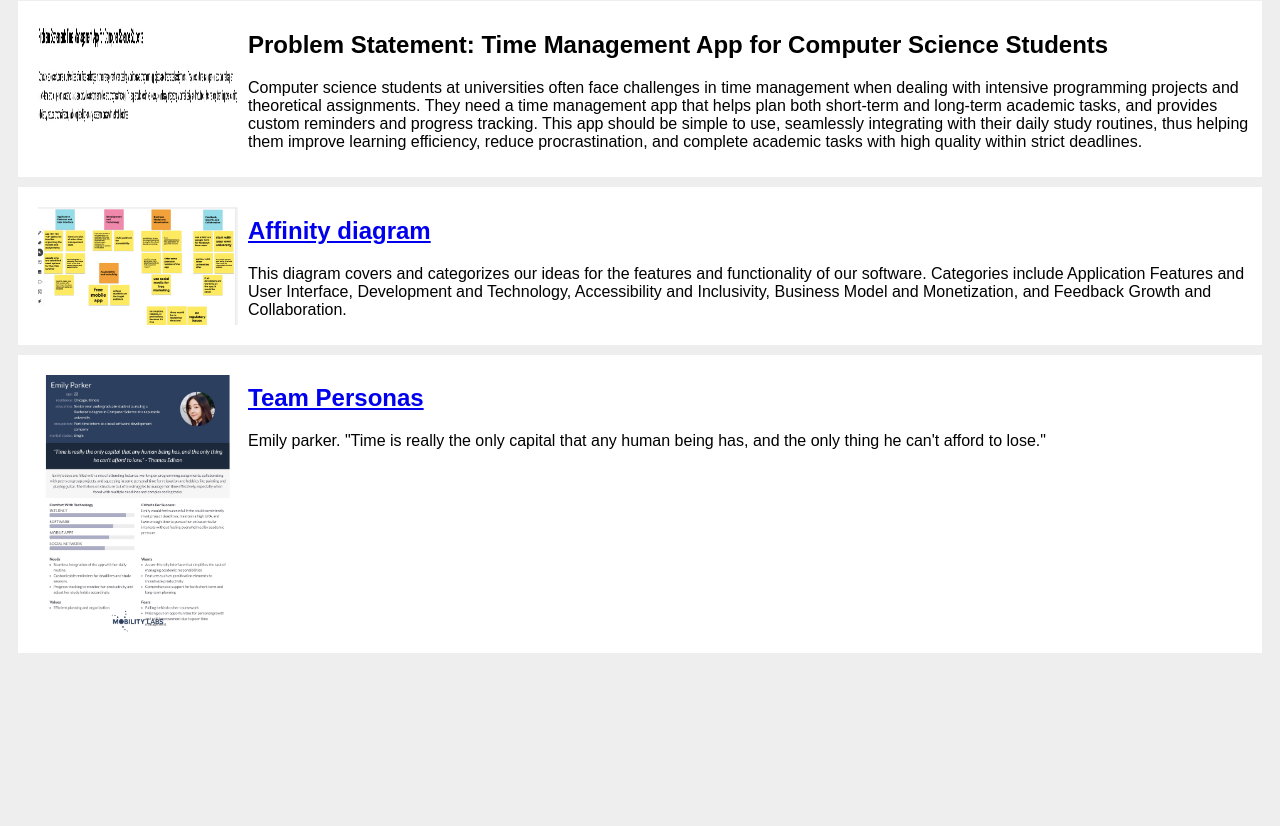
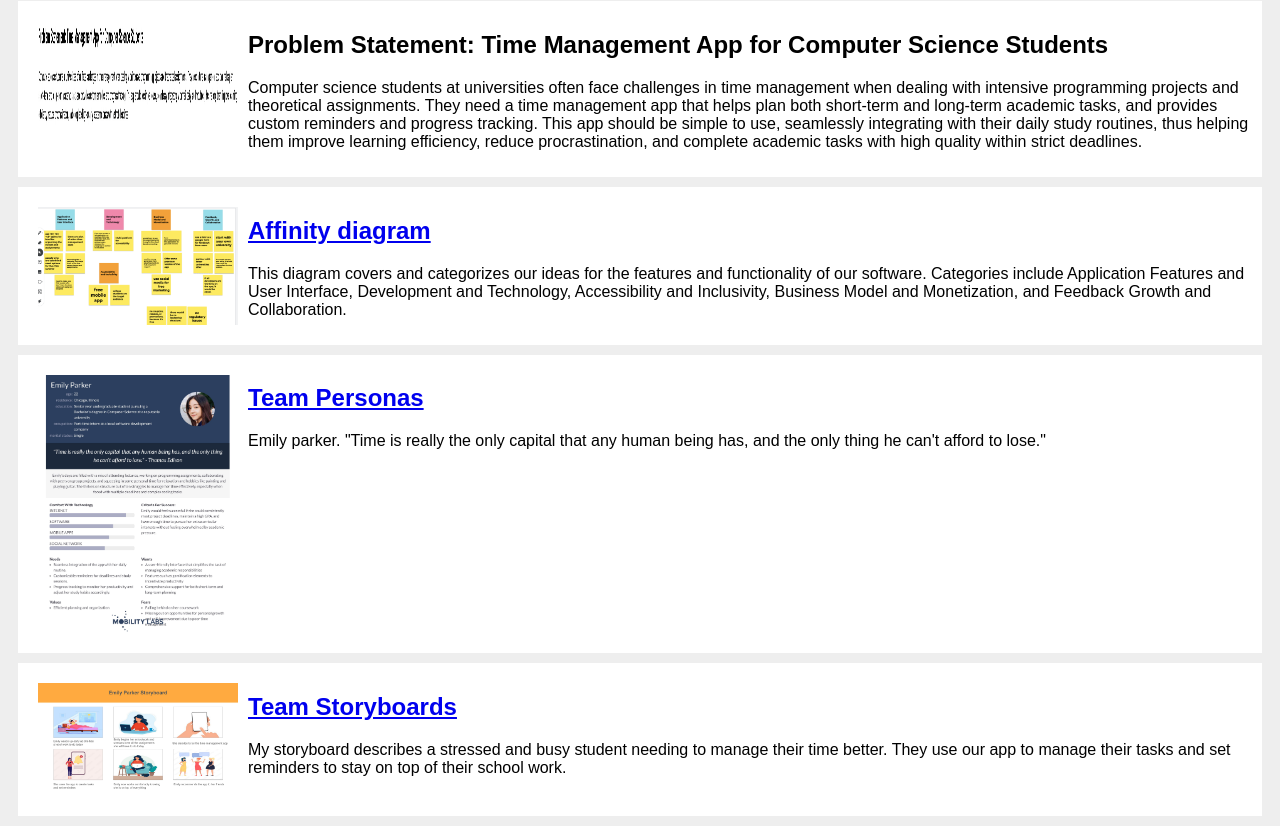
Before and after one commit to jsull123/jasonas, a plain HTML site: page index.html in a window 1280 px wide. Shown: the part 79-905 px from the top of the page. Before the commit the page ends 800 px from the top, so only its background shows below. Drawn offline with Linux system fonts and the light colour scheme.

Commit message:
storyboards

```diff
--- a/index.html
+++ b/index.html
@@ -40,5 +40,16 @@
     </p>
     </section>
     </section>
+    <!-- Storyboard assignment -->
+    <section class="assign">
+      <img src="images/my-storyboard.jpg" />
+      <section class="assign-det">
+      <a href="files/all-storyboards.pdf"><h2>Team Storyboards</h2></a>
+      <p>
+      My storyboard describes a stressed and busy student needing to manage their time better. They use our app to manage their tasks and set reminders to stay on top of their school work.
+      </p>
+      </section>
+      </section>
+
 
 </html>
```
Also changed, not shown: images/my-storyboard.jpg (added), 1 other file.
